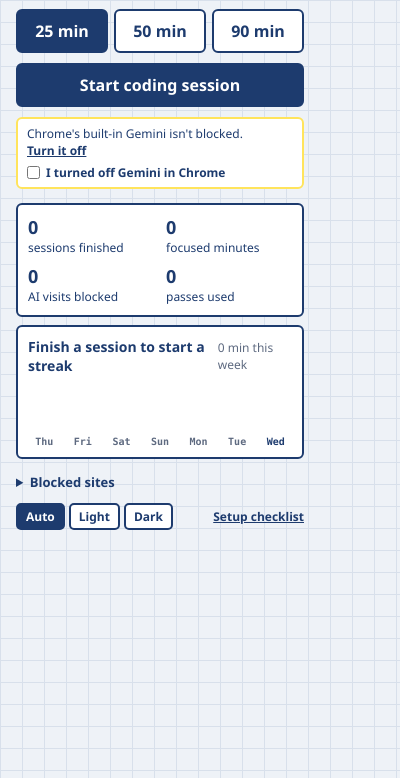
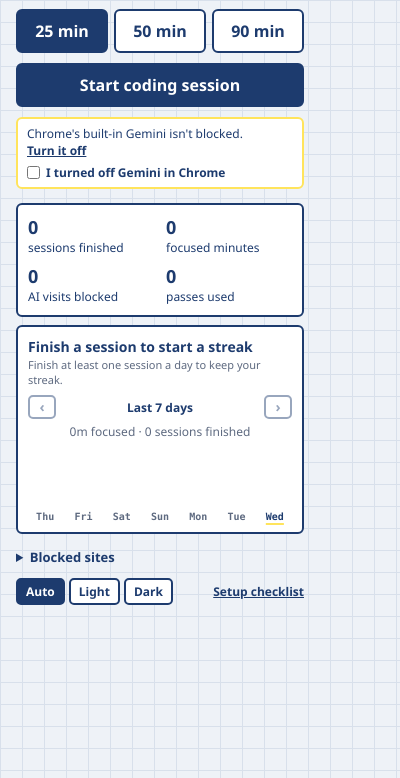
Before and after one commit to rishi555123/focus-guard, a browser extension: page src/popup/popup.html in a window 400 px wide. Shown: the part 66-844 px from the top of the page. Drawn offline with Linux system fonts and the light colour scheme.

Commit message:
Show each day's time, the week's totals and earlier weeks in the chart
The popup's weekly chart now shows each day's focused time above its bar
("45m", "1h 20m", nothing on empty days), underlines today's day name,
and has a summary line with the week's total time and finished sessions.
Arrows step back through earlier weeks from the saved 60 days: "next" is
disabled on the current week and "previous" when nothing older has any
focus, and the week shown stays put when the popup refreshes. A line
under the streak explains the rule: finish at least one session a day.
It's visible text rather than a hover tooltip, so it also works with a
keyboard, touch and screen readers.

src/shared/streaks.js gains weekOf, hasEarlierWeek, durationText and
weekRangeText; the chart's aria-label names the week shown. The new text
is covered by the extension contrast tests, and the 1.1.0 notes, the
releases page, README and site alt text and the popup screenshot match.

Co-Authored-By: Claude Opus 5.5 <noreply@anthropic.com>

```diff
--- a/src/popup/popup.html
+++ b/src/popup/popup.html
@@ -14,14 +14,20 @@
            background: var(--card); border: 2px solid var(--ink); border-radius: 6px; padding: 10px; margin: 14px 0; }
   .stats b { display: block; font-size: 18px; }
   .week { margin: -6px 0 14px; padding: 10px; background: var(--card); border: 2px solid var(--ink); border-radius: 6px; font-size: 12px; }
-  .week-head { display: flex; justify-content: space-between; align-items: baseline; margin-bottom: 8px; }
   .week-head b { font-size: 14px; }
-  .bars { display: grid; grid-template-columns: repeat(7, 1fr); gap: 6px; align-items: end; height: 64px; }
-  .bar { display: flex; flex-direction: column; justify-content: flex-end; align-items: center; height: 100%; gap: 3px; }
+  .streak-rule { margin: 1px 0 8px; font-size: 11px; }
+  .week-nav { display: flex; align-items: center; justify-content: space-between; gap: 6px; }
+  .week-nav button { padding: 0 8px; min-width: 28px; height: 24px; font-size: 14px; line-height: 1; border-radius: 5px; }
+  .week-nav button { background: var(--card); color: var(--ink); }
+  #weekRange { font-weight: 600; }
+  .week-summary { margin: 4px 0 6px; text-align: center; }
+  .bars { display: grid; grid-template-columns: repeat(7, 1fr); gap: 4px; align-items: end; height: 76px; }
+  .bar { display: flex; flex-direction: column; justify-content: flex-end; align-items: center; height: 100%; gap: 2px; min-width: 0; }
+  .bar b { font-size: 9px; font-weight: 600; white-space: nowrap; color: var(--ink); }
   .bar i { display: block; width: 100%; max-width: 22px; background: var(--ink); border-radius: 3px 3px 0 0; }
   .bar.today i { background: var(--marker); outline: 2px solid var(--ink); outline-offset: -2px; }
   .bar span { font: 600 10px var(--code); color: var(--pencil); }
-  .bar.today span { color: var(--ink); }
+  .bar.today span { color: var(--ink); text-decoration: underline 2px var(--marker); text-underline-offset: 3px; }
   details summary { cursor: pointer; font-size: 13px; font-weight: 600; }
   details textarea { height: 140px; margin: 8px 0 2px; }
   .help { font-size: 11px; line-height: 1.4; margin: 0 0 8px; }
@@ -77,7 +83,14 @@
 
   <!-- The streak and focused minutes for the last 7 days, filled in by popup.js -->
   <div class="week">
-    <div class="week-head"><b id="streak"></b><span class="muted" id="weekTotal"></span></div>
+    <div class="week-head"><b id="streak"></b></div>
+    <p class="streak-rule muted">Finish at least one session a day to keep your streak.</p>
+    <div class="week-nav">
+      <button id="prevWeek" aria-label="Previous week">&lsaquo;</button>
+      <span id="weekRange" aria-live="polite"></span>
+      <button id="nextWeek" aria-label="Next week">&rsaquo;</button>
+    </div>
+    <p class="week-summary muted" id="weekTotal"></p>
     <div class="bars" id="weekBars" role="img"></div>
   </div>
 
--- a/src/popup/popup.js
+++ b/src/popup/popup.js
@@ -141,27 +141,42 @@ async function render() {
   }
 }
 
-// The streak and a bar per day for the last 7 days (from shared/streaks.js)
+// The streak, and a bar per day for a week: the last 7 days, or an earlier week from the
+// saved history (helpers from shared/streaks.js). The arrows move a week at a time.
+let shownDays = {}, weeksBack = 0;
+$("prevWeek").onclick = () => { weeksBack += 1; showWeek(shownDays); };
+$("nextWeek").onclick = () => { weeksBack = Math.max(0, weeksBack - 1); showWeek(shownDays); };
+
 function showWeek(days) {
+  shownDays = days;
   const now = Date.now();
   const streak = currentStreak(days, now);
   $("streak").textContent = streak ? `${streak}-day streak` : "Finish a session to start a streak";
-  const week = lastWeek(days, now);
-  const total = week.reduce((sum, d) => sum + d.minutes, 0);
-  $("weekTotal").textContent = `${total} min this week`;
+
+  const week = weekOf(days, now, weeksBack);
+  const range = weeksBack ? weekRangeText(week) : "Last 7 days";
+  $("weekRange").textContent = range;
+  $("prevWeek").disabled = !hasEarlierWeek(days, now, weeksBack);
+  $("nextWeek").disabled = weeksBack === 0;
+  const minutes = week.reduce((sum, d) => sum + d.minutes, 0);
+  const sessions = week.reduce((sum, d) => sum + d.sessions, 0);
+  $("weekTotal").textContent = `${durationText(minutes)} focused · ${sessions} session${sessions === 1 ? "" : "s"} finished`;
+
   const most = Math.max(...week.map((d) => d.minutes), 1);
   $("weekBars").replaceChildren(...week.map((d) => {
     const col = document.createElement("div");
     col.className = d.today ? "bar today" : "bar";
+    const value = document.createElement("b");
+    value.textContent = d.minutes ? durationText(d.minutes) : ""; // nothing on empty days
     const bar = document.createElement("i");
     bar.style.height = `${d.minutes ? Math.max(3, Math.round((d.minutes / most) * 46)) : 0}px`; // the busiest day is full height
     const label = document.createElement("span");
     label.textContent = d.day;
-    col.append(bar, label);
+    col.append(value, bar, label);
     return col;
   }));
   // The chart is a picture, so screen readers get the numbers instead
-  $("weekBars").setAttribute("aria-label", "Focused minutes, last 7 days: " +
+  $("weekBars").setAttribute("aria-label", `Focused minutes, ${weeksBack ? range : "last 7 days"}: ` +
     week.map((d) => `${d.day}${d.today ? " (today)" : ""} ${d.minutes}`).join(", "));
 }
 
--- a/src/shared/streaks.js
+++ b/src/shared/streaks.js
@@ -44,13 +44,41 @@ function currentStreak(days, now) {
 }
 
 const WEEKDAYS = ["Sun", "Mon", "Tue", "Wed", "Thu", "Fri", "Sat"];
+const MONTHS = ["Jan", "Feb", "Mar", "Apr", "May", "Jun", "Jul", "Aug", "Sep", "Oct", "Nov", "Dec"];
+const dateOf = (key) => { const [y, m, d] = key.split("-").map(Number); return new Date(y, m - 1, d, 12); };
 
-// The last 7 days, oldest first, ending today: [{ key, day: "Mon", minutes, today }]
-function lastWeek(days, now) {
+// 7 days, oldest first: the last 7 days ending today, or `weeksBack` weeks before that.
+// [{ key, day: "Mon", minutes, sessions, today }]
+function weekOf(days, now, weeksBack = 0) {
   const today = dayKey(now);
+  const end = addDays(today, -7 * weeksBack);
   return Array.from({ length: 7 }, (_, i) => {
-    const key = addDays(today, i - 6);
-    const [y, m, d] = key.split("-").map(Number);
-    return { key, day: WEEKDAYS[new Date(y, m - 1, d, 12).getDay()], minutes: days?.[key]?.minutes || 0, today: key === today };
+    const key = addDays(end, i - 6);
+    const { minutes = 0, sessions = 0 } = days?.[key] || {};
+    return { key, day: WEEKDAYS[dateOf(key).getDay()], minutes, sessions, today: key === today };
   });
 }
+
+// The last 7 days, ending today
+const lastWeek = (days, now) => weekOf(days, now, 0);
+
+// Whether the history has any focus before that week, so there's an earlier week to show
+function hasEarlierWeek(days, now, weeksBack) {
+  const start = addDays(dayKey(now), -7 * weeksBack - 6);
+  return Object.entries(days || {}).some(([key, d]) => key < start && (d.minutes > 0 || d.sessions > 0));
+}
+
+// "45m", "1h", "1h 20m"
+function durationText(minutes) {
+  const h = Math.floor(minutes / 60), m = minutes % 60;
+  return h ? (m ? `${h}h ${m}m` : `${h}h`) : `${m}m`;
+}
+
+// "12-18 Nov", "28 Oct - 3 Nov", "29 Dec 2026 - 4 Jan 2027" (with en dashes)
+function weekRangeText(week) {
+  const a = dateOf(week[0].key), b = dateOf(week[6].key);
+  const dm = (d) => `${d.getDate()} ${MONTHS[d.getMonth()]}`;
+  if (a.getFullYear() !== b.getFullYear()) return `${dm(a)} ${a.getFullYear()} – ${dm(b)} ${b.getFullYear()}`;
+  if (a.getMonth() !== b.getMonth()) return `${dm(a)} – ${dm(b)}`;
+  return `${a.getDate()}–${dm(b)}`;
+}
```
Also changed, not shown: site/index.html (+2 -2 lines), site/releases.html (+1 -1 lines), tests/contrast.js (+2 -1 lines), tests/fake-popup.js (+1 -0 lines), tests/popup.test.js (+69 -14 lines), tests/streaks.test.js (+40 -7 lines), docs/screenshots/popup.png, site/images/popup.png, 3 other files.
